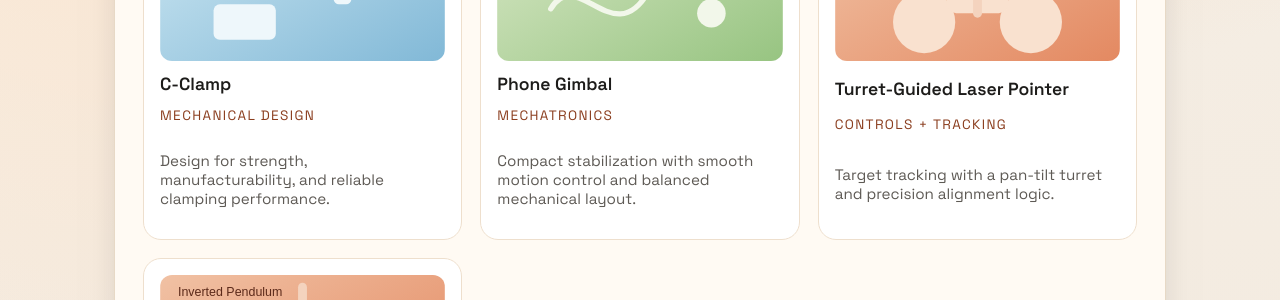
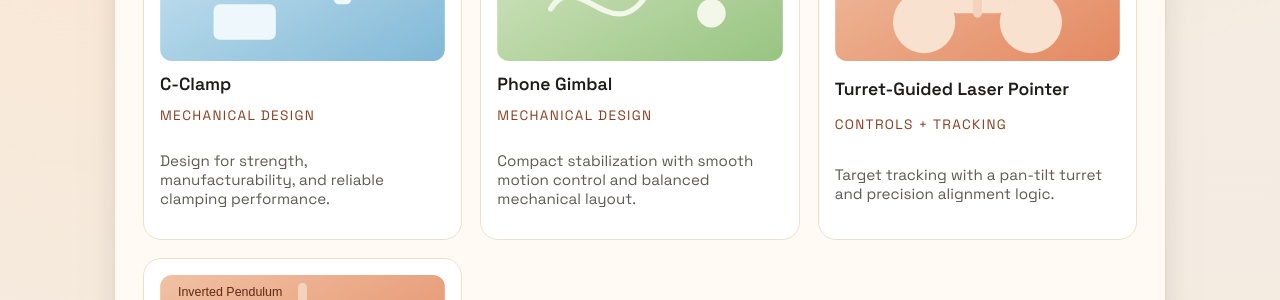
Before and after one commit to adamvaughan10/adamvaughan10.github.io, a Jekyll site: the page built from index.md, in a window 1280 px wide. Shown: the part 943-1243 px from the top of the page. Built offline with Jekyll 4.4.1, drawn with Linux system fonts in a browser that asks for light colours.

Commit message:
removed stats

```diff
--- a/index.md
+++ b/index.md
@@ -16,26 +16,7 @@ title: Home
   </div>
   <div class="hero-side">
     <img class="profile-photo" src="{{ '/IMG_0819.jpeg' | relative_url }}" alt="Portrait of Adam Vaughan">
-    <!--
-    <div class="stats">
-      <div class="stat-card">
-        <strong>3+</strong>
-        <span>Prototype systems built</span>
-      </div>
-      <div class="stat-card">
-        <strong>4</strong>
-        <span>Core focus areas: robotics, controls, design, testing</span>
-      </div>
-      <div class="stat-card">
-        <strong>2</strong>
-        <span>Research + industry collaborations</span>
-      </div>
-      <div class="stat-card">
-        <strong>100%</strong>
-        <span>Hands-on: CAD, fabrication, validation</span>
-      </div>
-    </div>
-    -->
+
   </div>
 </section>
 
@@ -55,7 +36,7 @@ title: Home
       <a class="project-card-link" href="{{ '/projects/phone-gimbal.html' | relative_url }}">
         <img src="{{ '/assets/projects/active-noise.svg' | relative_url }}" alt="Phone gimbal project placeholder">
         <h3>Phone Gimbal</h3>
-        <div class="project-meta">Mechatronics</div>
+        <div class="project-meta">Mechanical Design</div>
         <p class="tagline">Compact stabilization with smooth motion control and balanced mechanical layout.</p>
       </a>
     </article>
```
